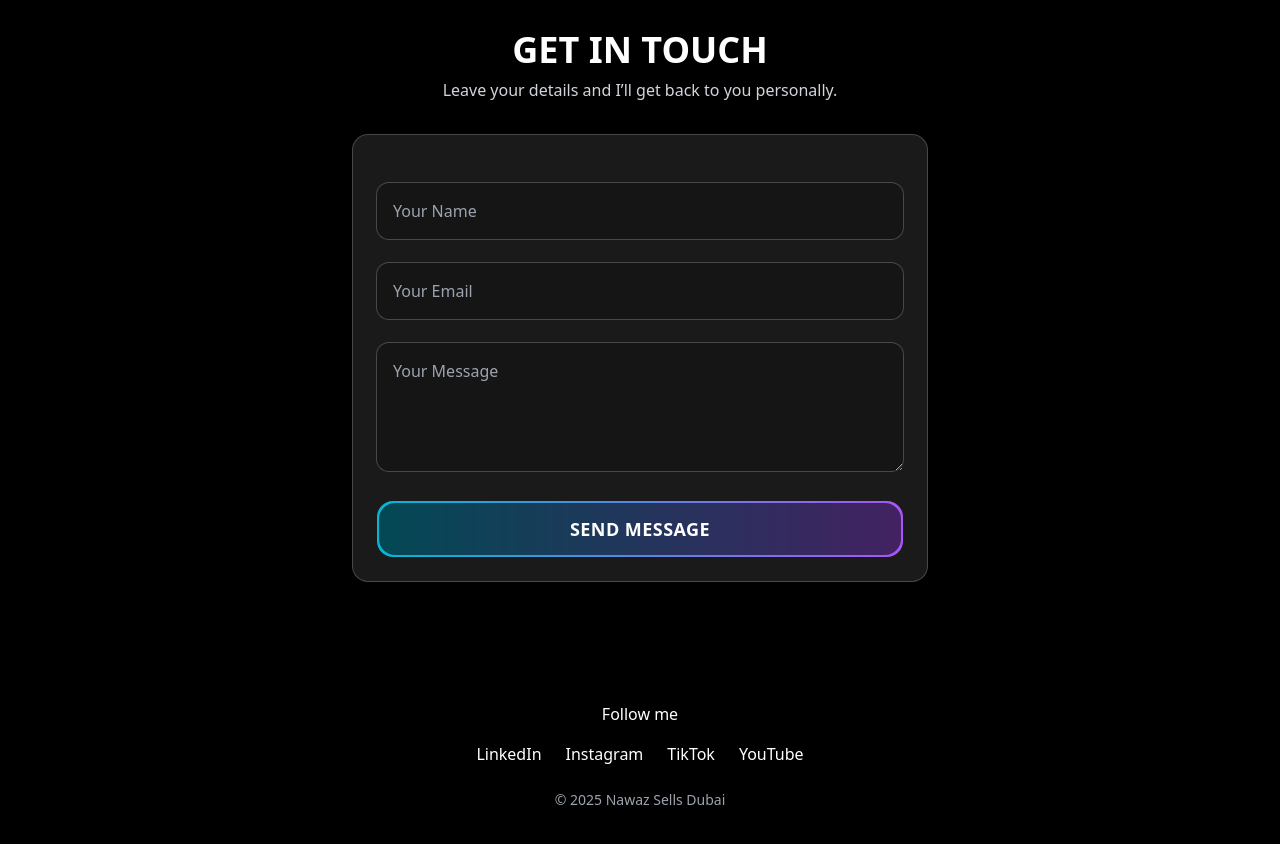
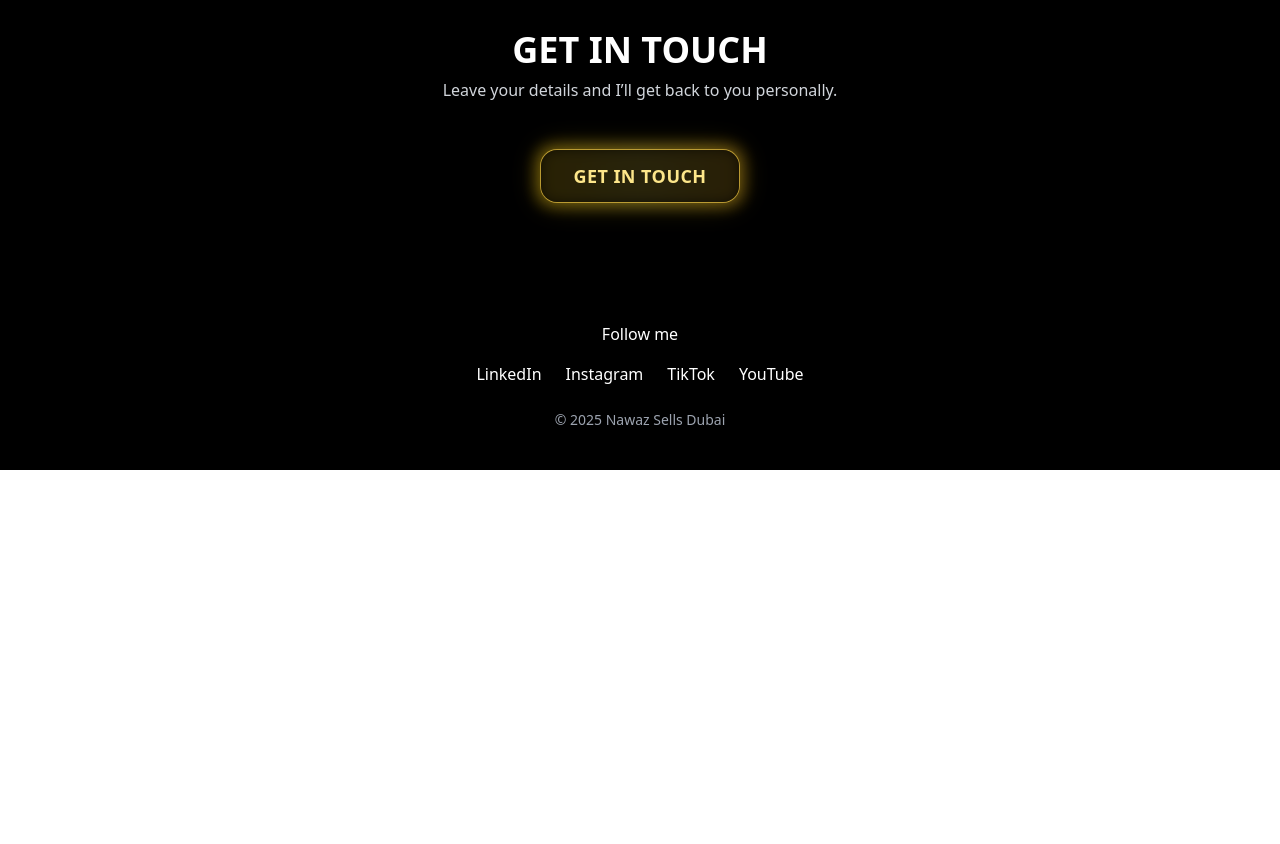
Before and after one commit to Nawajii/nawazsellsdubai, a Next.js app: page / in a window 1280 px wide. Shown: the part 2040-2884 px from the top of the page. After the commit the page ends 2510 px from the top, so only its background shows below. Built offline with nearby package versions, Linux system fonts and the light colour scheme.

Commit message:
feat(contact): replace form with WhatsApp CTA matching hero button

```diff
--- a/components/Contact.tsx
+++ b/components/Contact.tsx
@@ -15,53 +15,23 @@ export default function Contact() {
 				whileInView={{ opacity: 1, y: 0 }}
 				viewport={{ once: true, amount: 0.3 }}
 				transition={{ duration: 0.6 }}
-				className="max-w-xl mx-auto rounded-2xl border border-white/20 bg-white/10 backdrop-blur-md p-6"
+				className="flex justify-center"
 			>
-				<form action={siteData.form.endpoint} method="POST" className="space-y-6">
-					<input type="hidden" name="_redirect" value="http://localhost:3000/thank-you" />
-
-					<div className="relative">
-						<input
-							type="text"
-							name="name"
-							required
-							placeholder="Your Name"
-							className="peer w-full bg-black/20 text-white placeholder-transparent rounded-xl p-4 ring-1 ring-white/20 focus:ring-cyan-400 outline-none transition"
-						/>
-						<label className="pointer-events-none absolute left-4 top-4 text-gray-400 transition-all peer-placeholder-shown:top-4 peer-placeholder-shown:text-base peer-focus:top-1 peer-focus:text-xs">Your Name</label>
-					</div>
-
-					<div className="relative">
-						<input
-							type="email"
-							name="email"
-							required
-							placeholder="Your Email"
-							className="peer w-full bg-black/20 text-white placeholder-transparent rounded-xl p-4 ring-1 ring-white/20 focus:ring-cyan-400 outline-none transition"
-						/>
-						<label className="pointer-events-none absolute left-4 top-4 text-gray-400 transition-all peer-placeholder-shown:top-4 peer-placeholder-shown:text-base peer-focus:top-1 peer-focus:text-xs">Your Email</label>
-					</div>
-
-					<div className="relative">
-						<textarea
-							name="message"
-							required
-							rows={4}
-							placeholder="Your Message"
-							className="peer w-full bg-black/20 text-white placeholder-transparent rounded-xl p-4 ring-1 ring-white/20 focus:ring-cyan-400 outline-none transition"
-						/>
-						<label className="pointer-events-none absolute left-4 top-4 text-gray-400 transition-all peer-placeholder-shown:top-4 peer-placeholder-shown:text-base peer-focus:top-1 peer-focus:text-xs">Your Message</label>
-					</div>
-
-					<div className="p-[2px] rounded-2xl bg-gradient-to-r from-cyan-500 to-purple-500">
-						<button
-							type="submit"
-							className="w-full rounded-2xl bg-black/60 px-6 py-3 text-lg font-semibold uppercase tracking-wide hover:bg-black/40 transition"
-						>
-							{siteData.form.buttonText}
-						</button>
-					</div>
-				</form>
+				<motion.a
+					href={siteData.hero.ctaLink}
+					target="_blank"
+					rel="noopener noreferrer"
+					initial={{ opacity: 0, y: 20 }}
+					whileInView={{ opacity: 1, y: 0 }}
+					viewport={{ once: true }}
+					transition={{ duration: 0.6, delay: 0.1 }}
+					className="relative inline-block mt-4 group"
+				>
+					<span className="absolute -inset-1 rounded-2xl bg-gradient-to-r from-yellow-400 via-yellow-300 to-amber-400 blur opacity-40 group-hover:opacity-70 transition" />
+					<span className="relative z-10 inline-flex whitespace-nowrap items-center justify-center rounded-2xl bg-black/60 ring-1 ring-amber-300/60 px-4 py-2 text-sm md:px-8 md:py-3 md:text-lg font-semibold uppercase tracking-normal md:tracking-wide text-amber-200 hover:text-white hover:ring-amber-300 shadow-[0_0_30px_rgba(250,204,21,0.25)] transition">
+						Get in Touch
+					</span>
+				</motion.a>
 			</motion.div>
 		</section>
 	);
```
